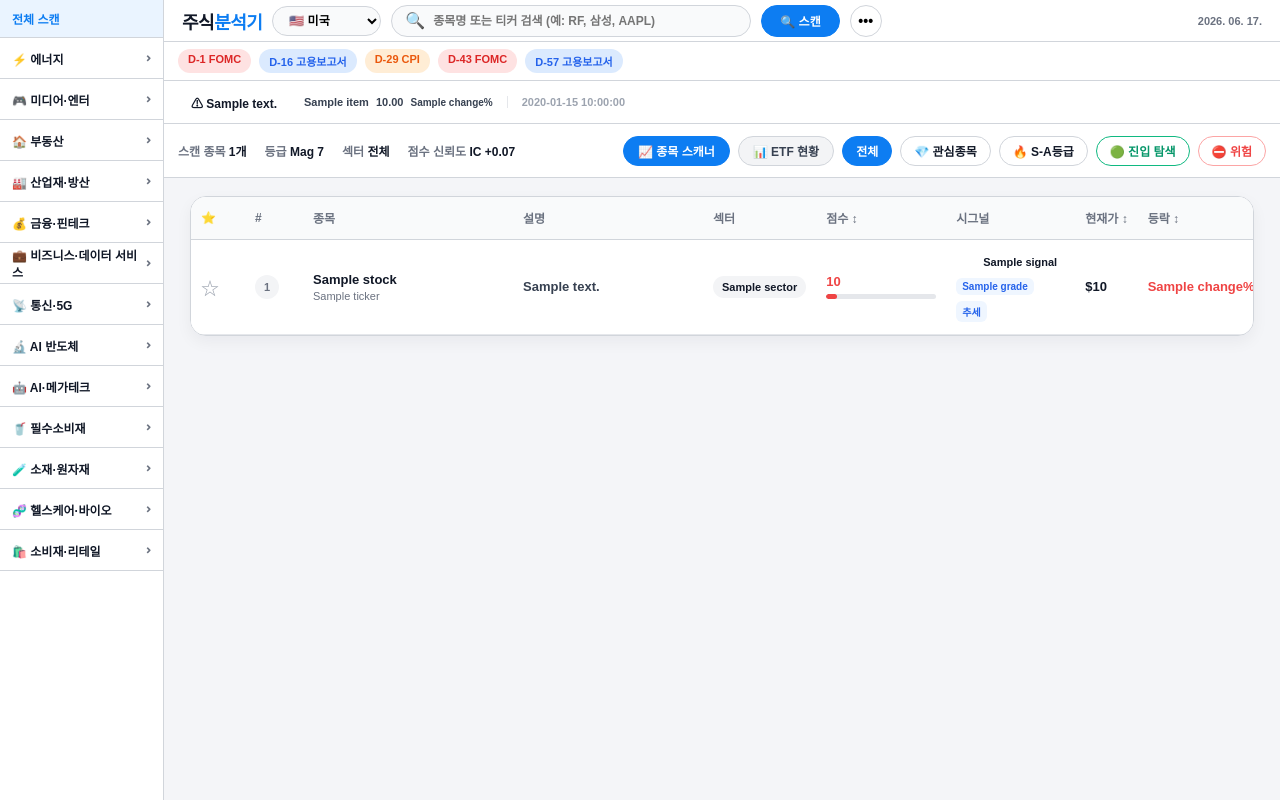
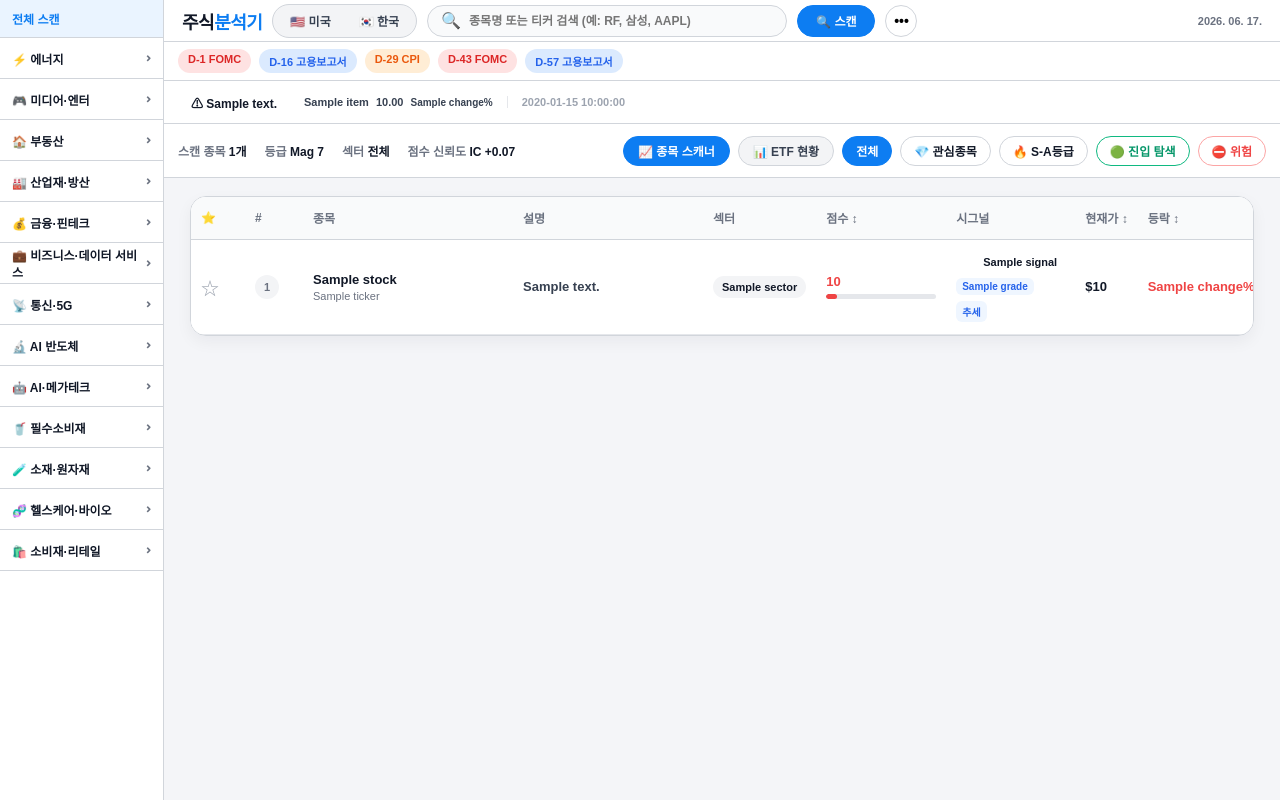
Before and after one commit to SungJunPark-GitHub/quant-stock-scanner, a Flask app: template app/templates/index.html in a window 1280 px wide. Run offline with Flask 3, Linux system fonts and the light colour scheme; the template is opened without the code that fills it: most values are stand-ins (such as "Sample title", 1, 10 or a date in 2020).

Commit message:
style: replace market dropdown with toggle buttons

```diff
--- a/app/static/css/style.css
+++ b/app/static/css/style.css
@@ -1534,3 +1534,30 @@ table thead th:nth-child(4) {
     min-width: 210px;
     box-shadow: 8px 0 12px rgba(15, 23, 42, 0.06);
 }
+
+.market-toggle {
+    height: 34px;
+    display: inline-flex;
+    align-items: center;
+    padding: 3px;
+    border: 1px solid #d1d5db;
+    border-radius: 999px;
+    background: #f3f4f6;
+}
+
+.market-toggle-btn {
+    height: 26px;
+    padding: 0 14px;
+    border: none;
+    border-radius: 999px;
+    background: transparent;
+    color: #374151;
+    font-size: 12px;
+    font-weight: 900;
+}
+
+.market-toggle-btn.active {
+    background: #ffffff;
+    color: #111827;
+    box-shadow: 0 1px 4px rgba(15, 23, 42, 0.12);
+}
--- a/app/static/js/main.js
+++ b/app/static/js/main.js
@@ -584,14 +584,12 @@ document.querySelectorAll(".chip[data-filter]").forEach((button) => {
 // Market Toggle
 // ===============================
 
-const marketSelect = document.getElementById("marketSelect");
-
-if (marketSelect) {
-    marketSelect.addEventListener("change", () => {
-        const market = marketSelect.value;
+document.querySelectorAll(".market-toggle-btn").forEach((button) => {
+    button.addEventListener("click", () => {
+        const market = button.dataset.market;
         window.location.href = `/?market=${market}`;
     });
-}
+});
 
 // ===============================
 // Sidebar Accordion + Sector Filter
--- a/app/templates/components/header.html
+++ b/app/templates/components/header.html
@@ -4,11 +4,19 @@
             주식<span>분석기</span>
         </div>
 
-        <select id="marketSelect" class="market-select">
-            <option value="US" {% if market == "US" %}selected{% endif %}>🇺🇸 미국</option>
-            <option value="SP500" {% if market == "SP500" %}selected{% endif %}>🇺🇸 S&P500</option>
-            <option value="KR" {% if market == "KR" %}selected{% endif %}>🇰🇷 한국</option>
-        </select>
+        <div class="market-toggle">
+            <button class="market-toggle-btn {% if market == 'US' %}active{% endif %}"
+                    data-market="US"
+                    type="button">
+                🇺🇸 미국
+            </button>
+
+            <button class="market-toggle-btn {% if market == 'KR' %}active{% endif %}"
+                    data-market="KR"
+                    type="button">
+                🇰🇷 한국
+            </button>
+        </div>
 
         <div class="search-box">
             🔍
```
